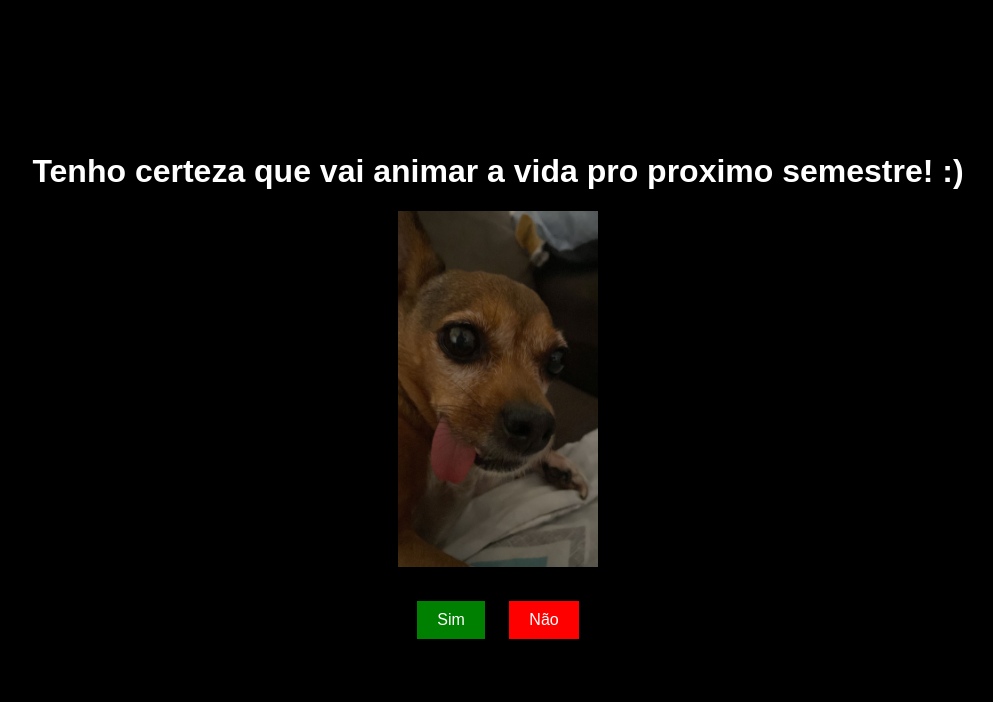
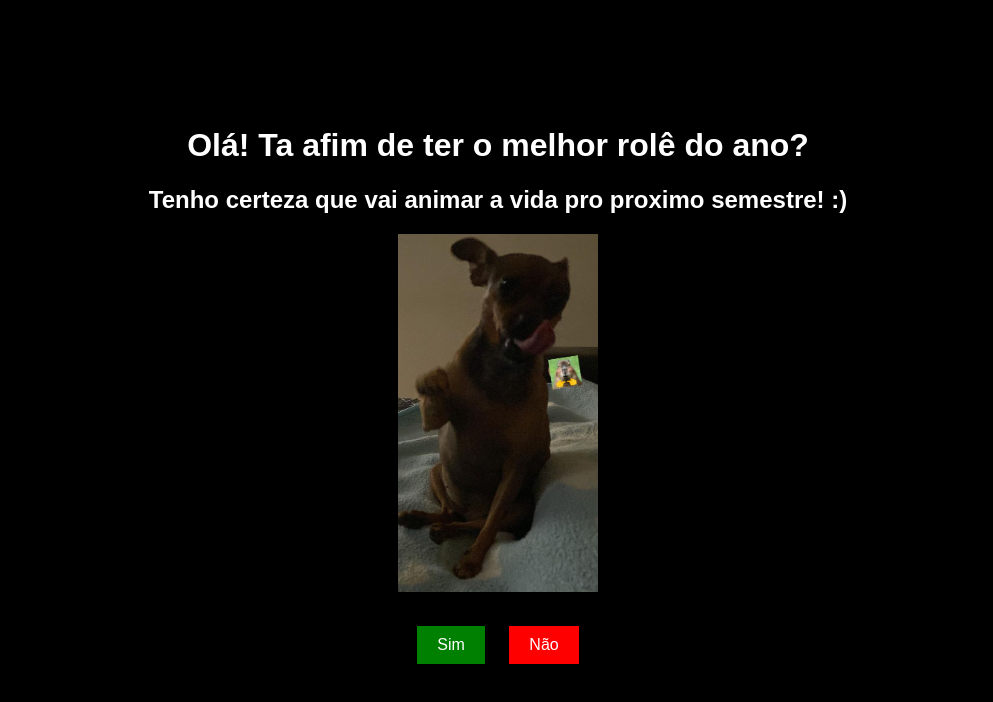
Before and after one commit to pultrini/app, a plain HTML site: page index.html in a window 1280 px wide. Shown: the whole page, without its empty margins (142-1135 px from the left). Drawn offline with Linux system fonts and the light colour scheme.

Commit message:
melhorando

```diff
--- a/index.html
+++ b/index.html
@@ -3,14 +3,15 @@
 <head>
     <meta charset="UTF-8">
     <meta name="viewport" content="width=device-width, initial-scale=1.0">
-    <title>Oi, ta afim de ter o melhor encontro do ano?</title>
+    <title>Oi Gisa!</title>
     <link rel="stylesheet" href="style.css">
     <script src="script.js" defer></script>
 </head>
 <body>
     <div class="container">
-        <h1>Tenho certeza que vai animar a vida pro proximo semestre! :)</h1>
-        <img id="imagem" src="assets/filolingua.jfif" alt="Imagem do Cachorro Coitado" class="imagem">
+        <h1>Olá! Ta afim de ter o melhor rolê do ano?</h1>
+        <h2>Tenho certeza que vai animar a vida pro proximo semestre! :)</h2>
+        <img id="imagem" src="assets/miulipedindo.jpeg" alt="Imagem do Cachorro Coitado" class="imagem">
         <div class="buttons">
             <button id="button-sim" class="button-sim">Sim</button>
             <button id="button-nao" class="button-nao">Não</button>
```
Also changed, not shown: outra_pagina.html (+2 -2 lines), assets/dorinha.jpeg (added), assets/miulipedindo.jpeg (added).
